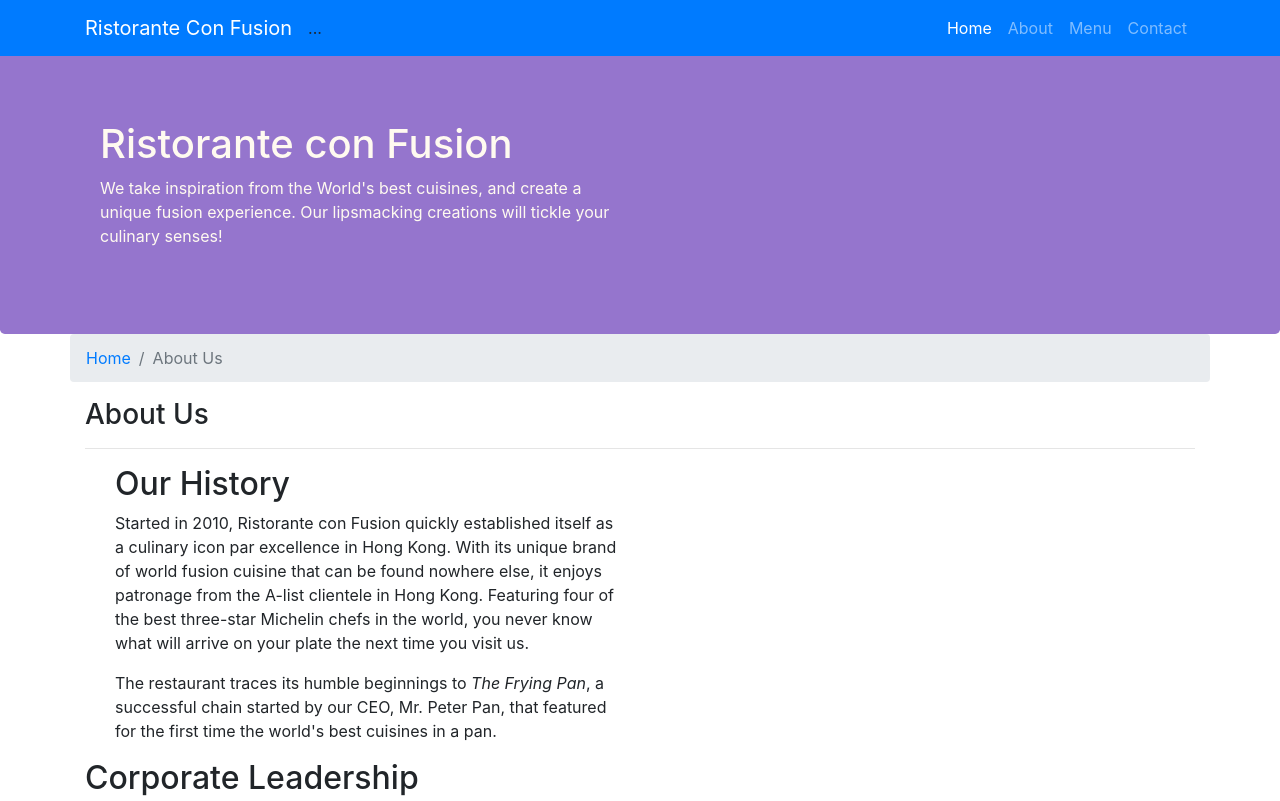
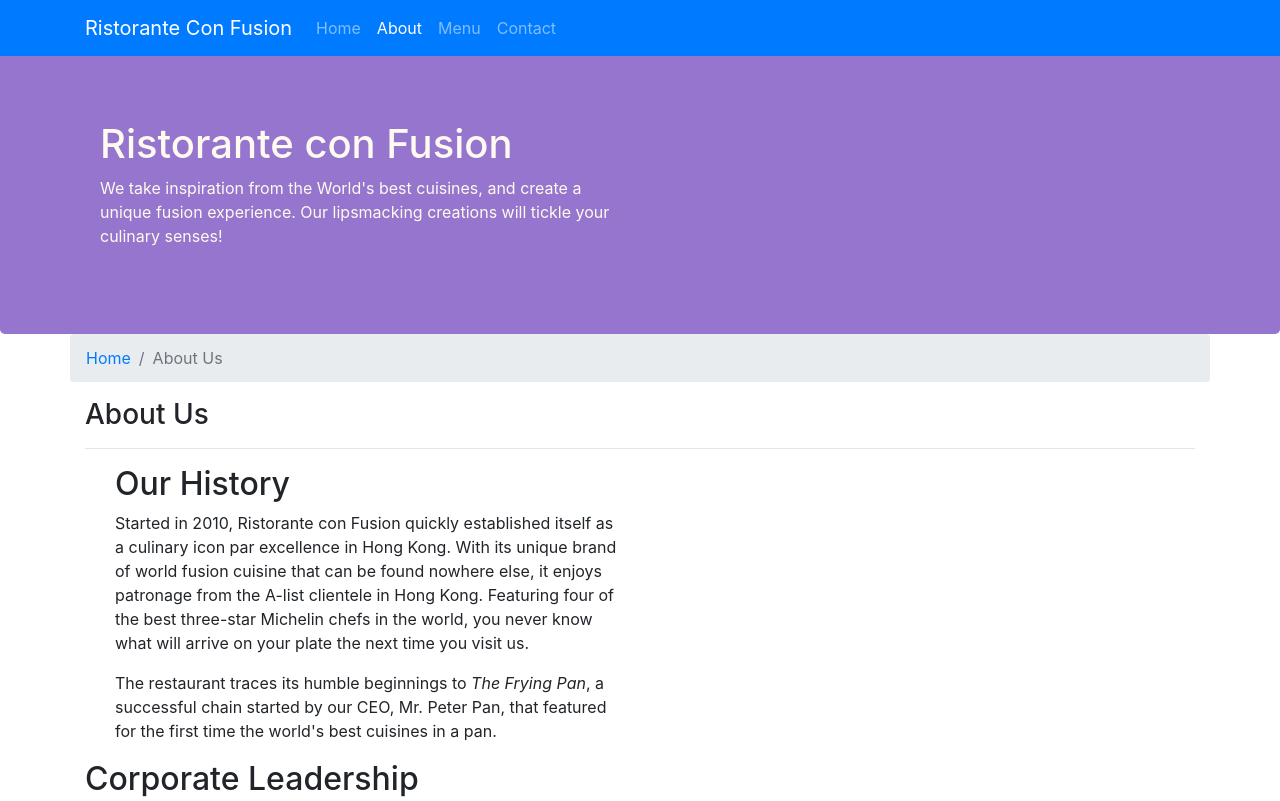
Before and after one commit to patricia456/conFusion, a website: page aboutus.html in a window 1280 px wide. Shown: the top 801 px of the page. Drawn offline with nearby package versions, Linux system fonts and the light colour scheme.

Commit message:
Assignment One

```diff
--- a/aboutus.html
+++ b/aboutus.html
@@ -28,19 +28,27 @@
   <body>
     <nav class="navbar navbar-dark navbar-expand-sm bg-primary fixed-top">
       <div class="container">
-                <button class="navbar-toggler" type="button" data-toggle="collapse" data-target="#Navbar">
+        <button
+          class="navbar-toggler"
+          type="button"
+          data-toggle="collapse"
+          data-target="#Navbar"
+        >
           <span class="navbar-toggler-icon"></span>
         </button>
         <a class="navbar-brand" href="#">Ristorante Con Fusion</a>
         <div class="collapse navbar-collapse" id="Navbar">
-                <ul class="navbar-nav mr-auto"> ... </ul>
-            </div>
           <ul class="navbar-nav mr-auto">
-                    <li class="nav-item active"><a class="nav-link" href="./index.html">Home</a></li>
-                    <li class="nav-item"><a class="nav-link" href="#">About</a></li>
+            <li class="nav-item">
+              <a class="nav-link" href="./index.html">Home</a>
+            </li>
+            <li class="nav-item active">
+              <a class="nav-link" href="./aboutus.html">About</a>
+            </li>
             <li class="nav-item"><a class="nav-link" href="#">Menu</a></li>
             <li class="nav-item"><a class="nav-link" href="#">Contact</a></li>
           </ul>
+        </div>
       </div>
     </nav>
 
@@ -148,7 +156,7 @@
           <div class="col-4 offset-1 col-sm-2">
             <h5>Links</h5>
             <ul class="list-unstyled">
-              <li><a href="#">Home</a></li>
+              <li><a href="./index.html">Home</a></li>
               <li><a href="#">About</a></li>
               <li><a href="#">Menu</a></li>
               <li><a href="#">Contact</a></li>
@@ -183,5 +191,9 @@
         </div>
       </div>
     </footer>
+    <!-- jQuery first, then Popper.js, then Bootstrap JS. -->
+    <script src="node_modules/jquery/dist/jquery.slim.min.js"></script>
+    <script src="node_modules/popper.js/dist/umd/popper.min.js"></script>
+    <script src="node_modules/bootstrap/dist/js/bootstrap.min.js"></script>
   </body>
 </html>
--- a/package.json
+++ b/package.json
@@ -20,5 +20,10 @@
   "homepage": "https://github.com/patricia456/conFusion#readme",
   "devDependencies": {
     "lite-server": "^2.6.1"
+  },
+  "dependencies": {
+    "@popperjs/core": "^2.5.4",
+    "bootstrap": "^4.0.0",
+    "jquery": "^3.5.1"
   }
 }
```
Also changed, not shown: index.html (+5 -7 lines), 1 other file. Lines whose indentation alone changed are shown as unchanged.
